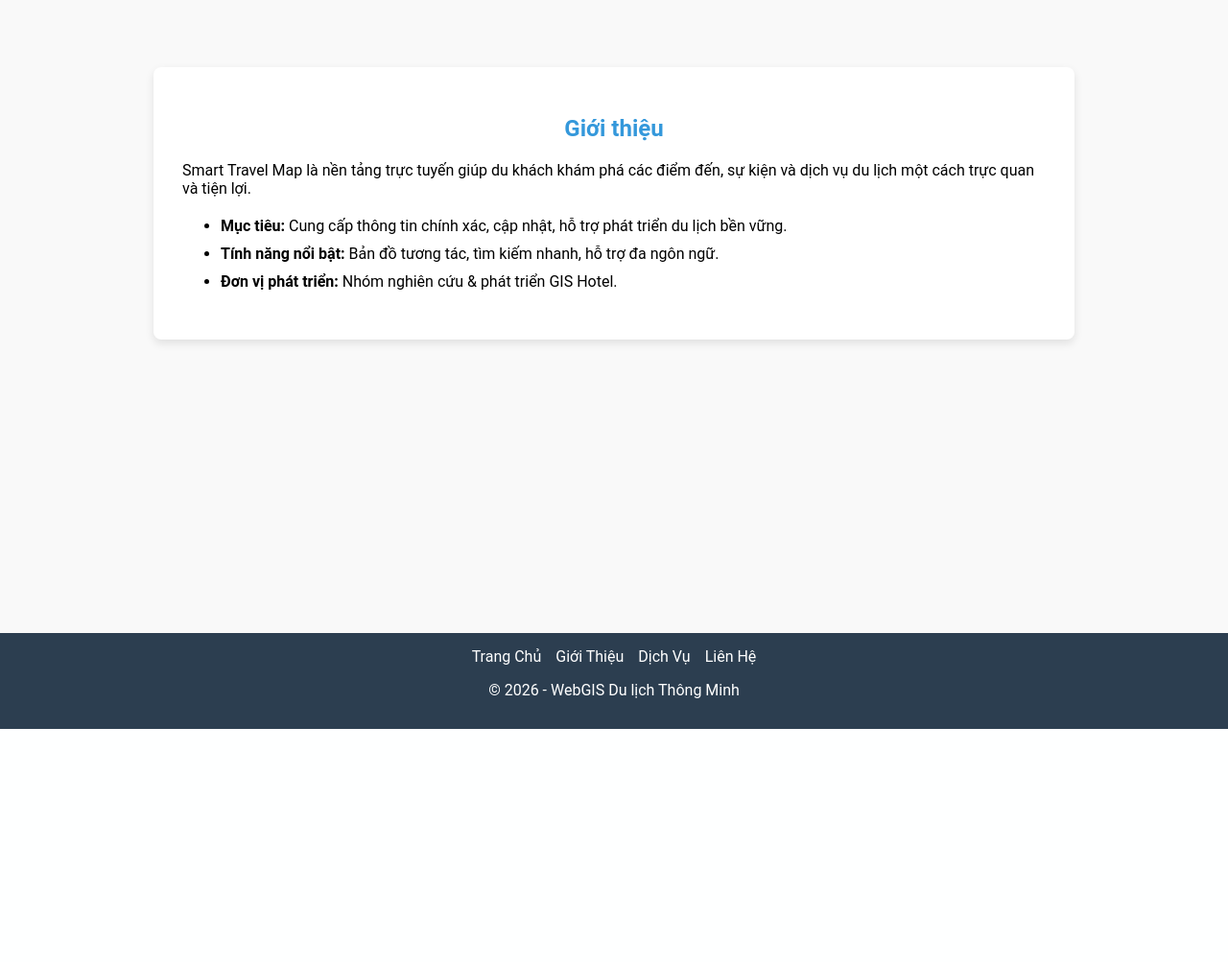
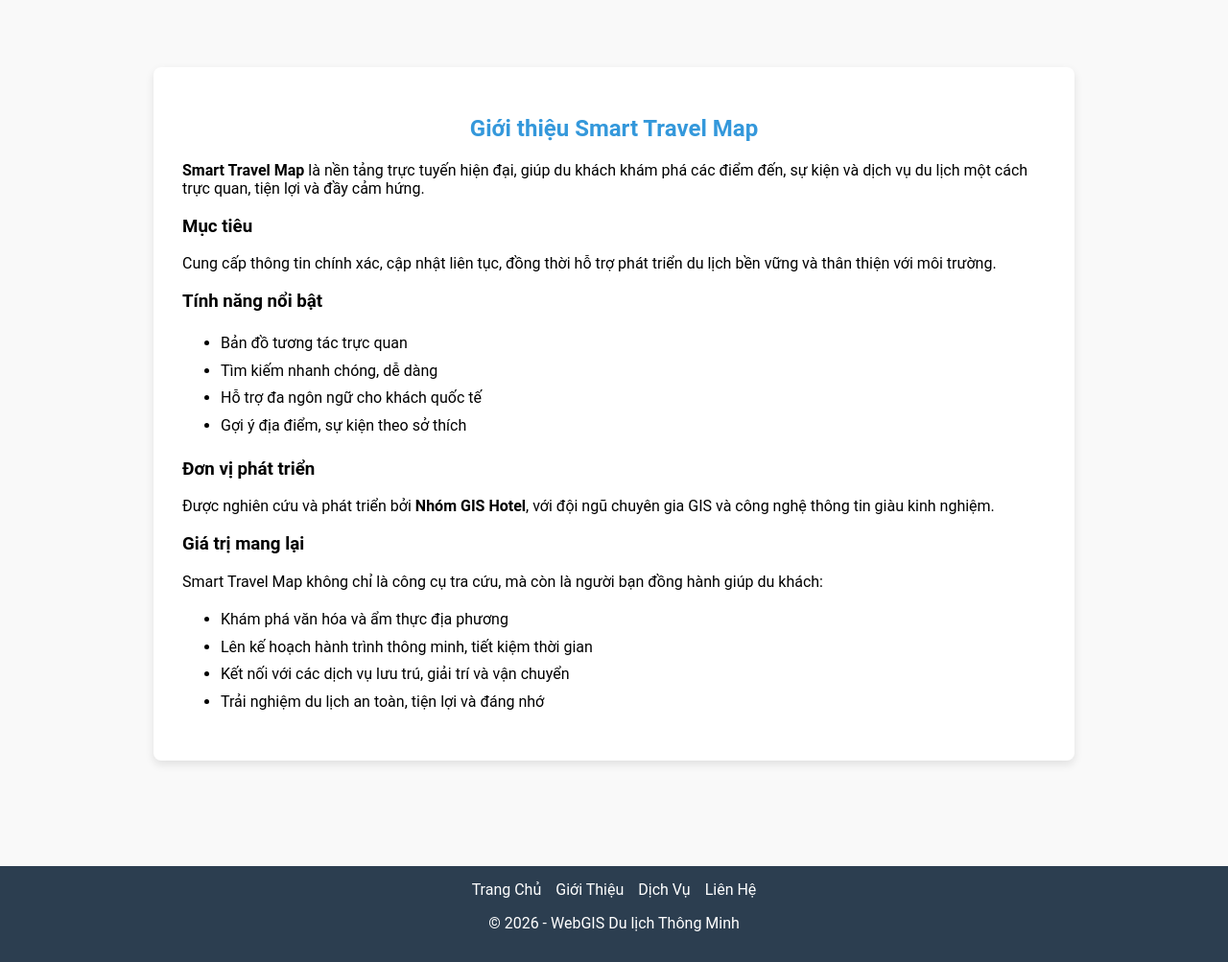
Before and after one commit to ngminhchien25-gif/Django, a Django app: page /gis/about/ in a window 1280 px wide. Shown: the part 74-1077 px from the top of the page at 96% size. Before the commit the page ends 834 px from the top, so only its background shows below. Run offline with Django 5.2, Linux system fonts and the light colour scheme.

Commit message:
Hoàn thành trang giới thiệu

```diff
--- a/Django/Gis/templates/about.html
+++ b/Django/Gis/templates/about.html
@@ -5,14 +5,46 @@
 
 {% block content %}
 <section class="about_section">
-    <h2>Giới thiệu</h2>
-    <p>
-        Smart Travel Map là nền tảng trực tuyến giúp du khách khám phá các điểm đến, sự kiện và dịch vụ du lịch một cách trực quan và tiện lợi.
-    </p>
-    <ul>
-        <li><strong>Mục tiêu:</strong> Cung cấp thông tin chính xác, cập nhật, hỗ trợ phát triển du lịch bền vững.</li>
-        <li><strong>Tính năng nổi bật:</strong> Bản đồ tương tác, tìm kiếm nhanh, hỗ trợ đa ngôn ngữ.</li>
-        <li><strong>Đơn vị phát triển:</strong> Nhóm nghiên cứu & phát triển GIS Hotel.</li>
-    </ul>
+    <div class="container">
+        <h2 class="section_title">Giới thiệu Smart Travel Map</h2>
+        <p class="intro_text">
+            <strong>Smart Travel Map</strong> là nền tảng trực tuyến hiện đại, giúp du khách khám phá các điểm đến, sự kiện và dịch vụ du lịch một cách trực quan, tiện lợi và đầy cảm hứng.
+        </p>
+
+        <div class="about_highlights">
+            <div class="highlight_item">
+                <h3>Mục tiêu</h3>
+                <p>Cung cấp thông tin chính xác, cập nhật liên tục, đồng thời hỗ trợ phát triển du lịch bền vững và thân thiện với môi trường.</p>
+            </div>
+
+            <div class="highlight_item">
+                <h3>Tính năng nổi bật</h3>
+                <ul>
+                    <li>Bản đồ tương tác trực quan</li>
+                    <li>Tìm kiếm nhanh chóng, dễ dàng</li>
+                    <li>Hỗ trợ đa ngôn ngữ cho khách quốc tế</li>
+                    <li>Gợi ý địa điểm, sự kiện theo sở thích</li>
+                </ul>
+            </div>
+
+            <div class="highlight_item">
+                <h3>Đơn vị phát triển</h3>
+                <p>Được nghiên cứu và phát triển bởi <strong>Nhóm GIS Hotel</strong>, với đội ngũ chuyên gia GIS và công nghệ thông tin giàu kinh nghiệm.</p>
+            </div>
+        </div>
+
+        <div class="about_extra">
+            <h3>Giá trị mang lại</h3>
+            <p>
+                Smart Travel Map không chỉ là công cụ tra cứu, mà còn là người bạn đồng hành giúp du khách:
+            </p>
+            <ul>
+                <li>Khám phá văn hóa và ẩm thực địa phương</li>
+                <li>Lên kế hoạch hành trình thông minh, tiết kiệm thời gian</li>
+                <li>Kết nối với các dịch vụ lưu trú, giải trí và vận chuyển</li>
+                <li>Trải nghiệm du lịch an toàn, tiện lợi và đáng nhớ</li>
+            </ul>
+        </div>
+    </div>
 </section>
 {% endblock %}
```
Also changed, not shown: Django/Gis/static/images/mission.png (added).
